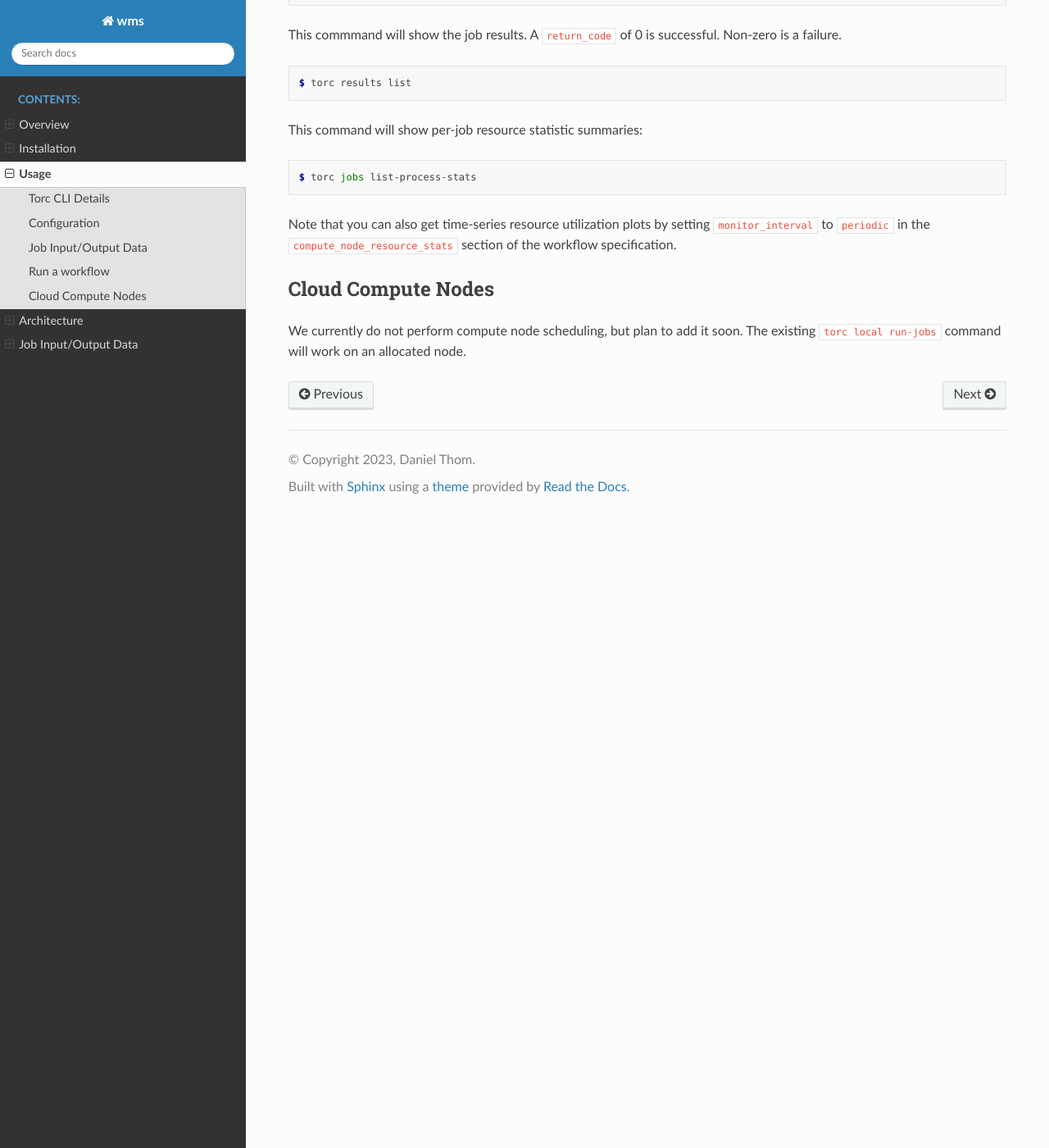
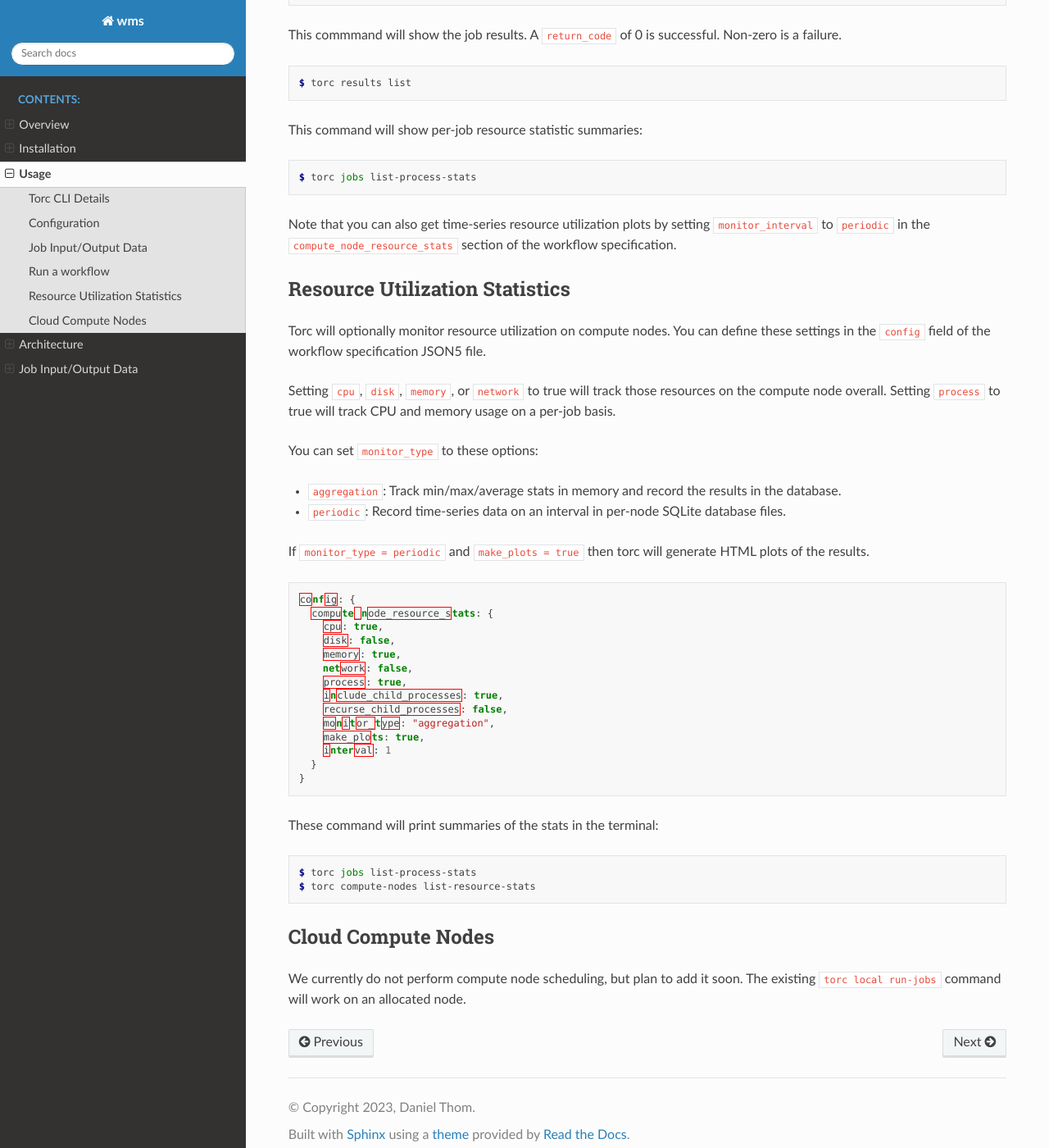
Before and after one commit to NREL/torc, a Sphinx documentation site: the page built from docs/usage.rst, in a window 1280 px wide and 1400 px high, scrolled down 3177 px. Shown: the whole window at 82% size. Built offline with Sphinx 7.4.7 and the Read the Docs theme 2.0.0, drawn with Linux system fonts in a browser that asks for light colours.

Commit message:
Add resource stats to docs

```diff
--- a/docs/usage.rst
+++ b/docs/usage.rst
@@ -176,6 +176,48 @@ This command will show per-job resource statistic summaries:
 Note that you can also get time-series resource utilization plots by setting ``monitor_interval``
 to ``periodic`` in the ``compute_node_resource_stats`` section of the workflow specification.
 
+Resource Utilization Statistics
+===============================
+Torc will optionally monitor resource utilization on compute nodes. You can define these settings
+in the ``config`` field of the workflow specification JSON5 file.
+
+Setting ``cpu``, ``disk``, ``memory``, or ``network`` to true will track those resources on the
+compute node overall. Setting ``process`` to true will track CPU and memory usage on a per-job
+basis.
+
+You can set ``monitor_type`` to these options:
+
+- ``aggregation``: Track min/max/average stats in memory and record the results in the database.
+- ``periodic``: Record time-series data on an interval in per-node SQLite database files.
+
+If ``monitor_type = periodic`` and ``make_plots = true`` then torc will generate HTML plots of the
+results.
+
+.. code-block:: json
+
+   config: {
+     compute_node_resource_stats: {
+       cpu: true,
+       disk: false,
+       memory: true,
+       network: false,
+       process: true,
+       include_child_processes: true,
+       recurse_child_processes: false,
+       monitor_type: "aggregation",
+       make_plots: true,
+       interval: 1
+     }
+   }
+
+These command will print summaries of the stats in the terminal:
+
+
+.. code-block:: console
+
+   $ torc jobs list-process-stats
+   $ torc compute-nodes list-resource-stats
+
 Cloud Compute Nodes
 ===================
 We currently do not perform compute node scheduling, but plan to add it soon. The existing ``torc
```
Also changed, not shown: 1 other file.
